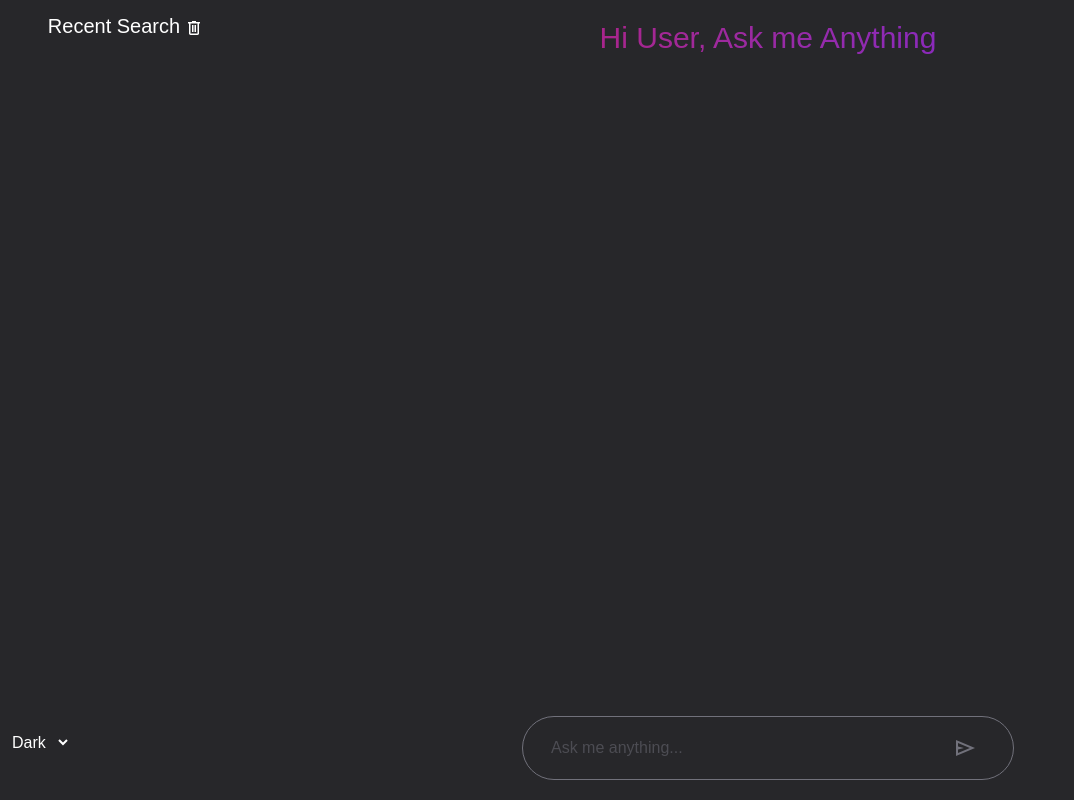
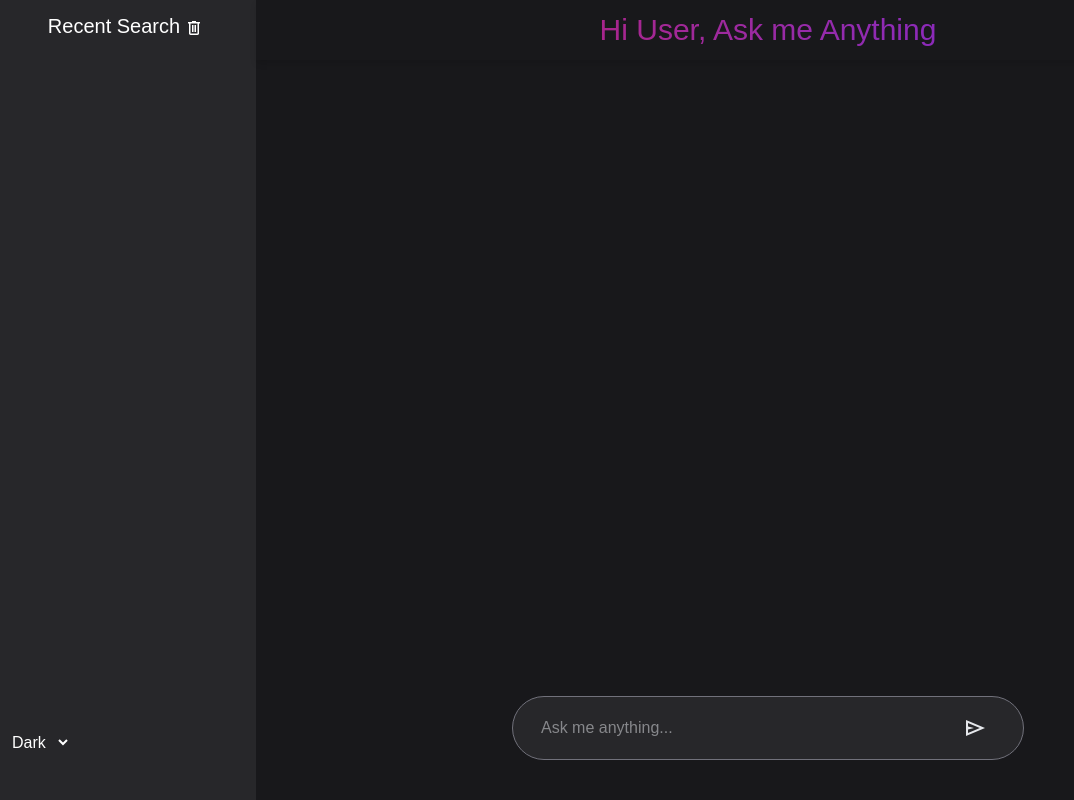
Before and after one commit to Nadeem35/react-ai-assistant-tool, a React (Vite) app: page / in a window 1280 px wide. Shown: the whole page, without its empty margins (0-1074 px from the left). Built offline with nearby package versions, Linux system fonts and the light colour scheme; the HTML template or start-up script is replaced by a standard one.

Commit message:
Dark & light theming

```diff
--- a/index.html
+++ b/index.html
@@ -2,7 +2,7 @@
 <html lang="en" class="dark">
   <head>
     <meta charset="UTF-8" />
-    <link rel="icon" type="image/svg+xml" href="/vite.svg" />
+    <link rel="icon" type="image/svg+xml" href="/src/assets/ai_fav.png" />
     <meta name="viewport" content="width=device-width, initial-scale=1.0" />
     <title>react-ai-tool</title>
   </head>
--- a/src/App.jsx
+++ b/src/App.jsx
@@ -106,8 +106,8 @@ const App = () => {
             setSelectedHistory={setSelectedHistory}
           />
 
-          <div className="col-span-4 flex flex-col h-screen p-5">
-            <h1 className="pb-2 inline-block bg-gradient-to-r from-pink-700 to-violet-700 bg-clip-text text-3xl text-transparent">
+          <div className="pb-10 col-span-4 flex bg-white dark:bg-zinc-900 flex-col h-screen ">
+            <h1 className="py-3 inline-block bg-linear-to-r from-pink-700 to-violet-700 bg-clip-text text-3xl text-transparent shadow-[0px_4px_6px_0px_rgba(0,_0,_0,_0.1)]">
               Hi User, Ask me Anything
             </h1>
             {/* Scrollable chat area */}
@@ -124,7 +124,7 @@ const App = () => {
 
             <div
               ref={scrollToAns}
-              className="container grow overflow-y-scroll mb-3"
+              className="container grow overflow-y-scroll mb-3 px-20"
             >
               <div className="text-zinc-300 text-left p-1">
                 <ul>
@@ -135,12 +135,12 @@ const App = () => {
               </div>
             </div>
             <div
-              className="bg-gray-300 dark:bg-zinc-800 w-1/2 p-4 pr-5 text-zinc-500 m-auto justify-between rounded-4xl
+              className="bg-light dark:bg-zinc-800 w-1/2 p-4 pr-5 text-zinc-500 m-auto justify-between rounded-4xl
               border border-zinc-500 flex h-16"
             >
               <input
                 type="text"
-                className="w-full p-3 h-full outline-none"
+                className="w-full p-3 h-full text-gray-800 dark:text-gray-200 outline-none"
                 placeholder="Ask me anything..."
                 onChange={(event) => setQuestion(event.target.value)}
                 onKeyDown={onEnter}
@@ -148,7 +148,7 @@ const App = () => {
               />
               <button
                 onClick={askQuestion}
-                className="border-amber-50 rounded-full justify-center dark:hover:bg-zinc-700 hover:bg-zinc-500 text-white cursor-pointer px-4"
+                className="border-gray-800 dark:border-gray-200 text-gray-800 dark:text-gray-200 rounded-full justify-center hover:bg-slate-200 dark:hover:bg-zinc-700 cursor-pointer px-4"
               >
                 {/* Ask */}
                 <svg
@@ -157,7 +157,7 @@ const App = () => {
                   viewBox="0 -960 960 960"
                   width="24px"
                   fill="#e3e3e3"
-                  className=" text-zinc-500 dark:bg-zinc-800 fill-current"
+                  className="text-gray-500 dark:text-gray-200 fill-current"
                 >
                   <path d="M120-160v-640l760 320-760 320Zm80-120 474-200-474-200v140l240 60-240 60v140Zm0 0v-400 400Z" />
                 </svg>
--- a/src/components/Answers.jsx
+++ b/src/components/Answers.jsx
@@ -5,7 +5,7 @@ import SyntaxHighlighter from "react-syntax-highlighter";
 import { dark } from "react-syntax-highlighter/dist/esm/styles/prism";
 
 const Answers = ({ ans, index, totalResult, type }) => {
-  const [heahing, setHeading] = useState(false);
+  const [heading, setHeading] = useState(false);
   const [answer, setAnswer] = useState(ans);
 
   useEffect(() => {
@@ -41,7 +41,7 @@ const Answers = ({ ans, index, totalResult, type }) => {
         <span className="pt-5 text-xl block text-white font-bold">
           {answer}
         </span>
-      ) : heahing ? (
+      ) : heading ? (
         <span className="pt-3 text-lg block font-bold">{answer}</span>
       ) : (
         <span className={type == "q" ? "pl-1" : "pl-5"}>
--- a/src/components/QuestionAnswer.jsx
+++ b/src/components/QuestionAnswer.jsx
@@ -11,7 +11,7 @@ const QuestionAnswer = ({ item, index }) => {
         {item.type == "q" ? (
           <li
             key={index + Math.random()}
-            className="text-right px-2 my-7 bg-zinc-500 dark:bg-zinc-700 w-fit dark:border-zinc-700 border-zinc-500 border-6 rounded-tl-3xl rounded-bl-3xl rounded-br-3xl"
+            className="text-righ text-justify text-gray-800 dark:text-gray-200 px-3 my-7 bg-slate-200 dark:bg-zinc-800 w-fit dark:border-zinc-800 border-slate-200 border-6 rounded-tl-3xl rounded-bl-3xl rounded-br-3xl"
           >
             <Answers
               ans={item.text}
@@ -24,7 +24,7 @@ const QuestionAnswer = ({ item, index }) => {
           item.text.map((ansItem, ansIndex) => (
             <li
               key={ansIndex + Math.random()}
-              className="text-left text-zinc-500 p-1"
+              className="text-left text-gray-800 dark:text-gray-200 p-1"
             >
               <Answers
                 ans={ansItem}
```
Also changed, not shown: src/assets/ai_fav.png (added).
